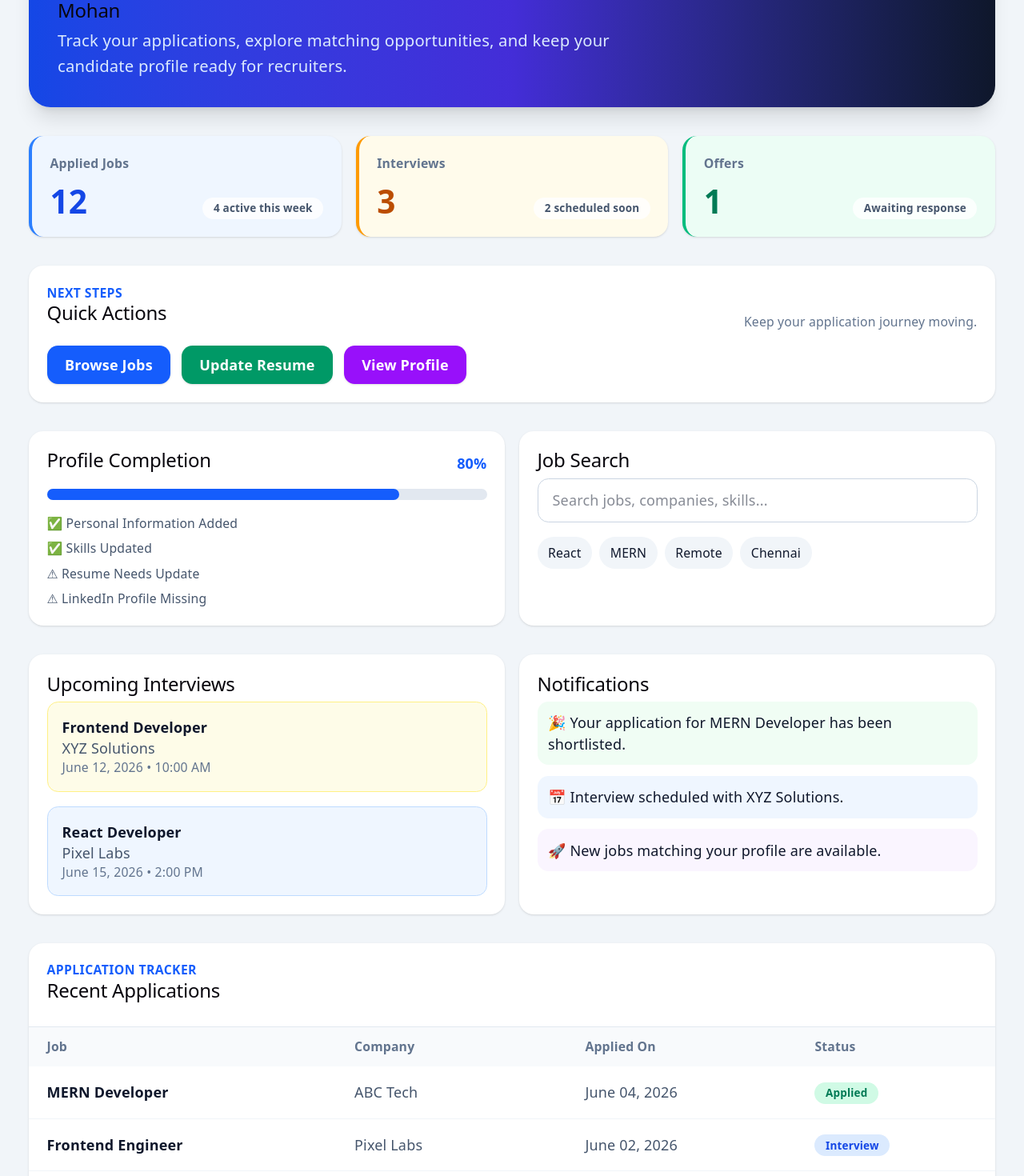
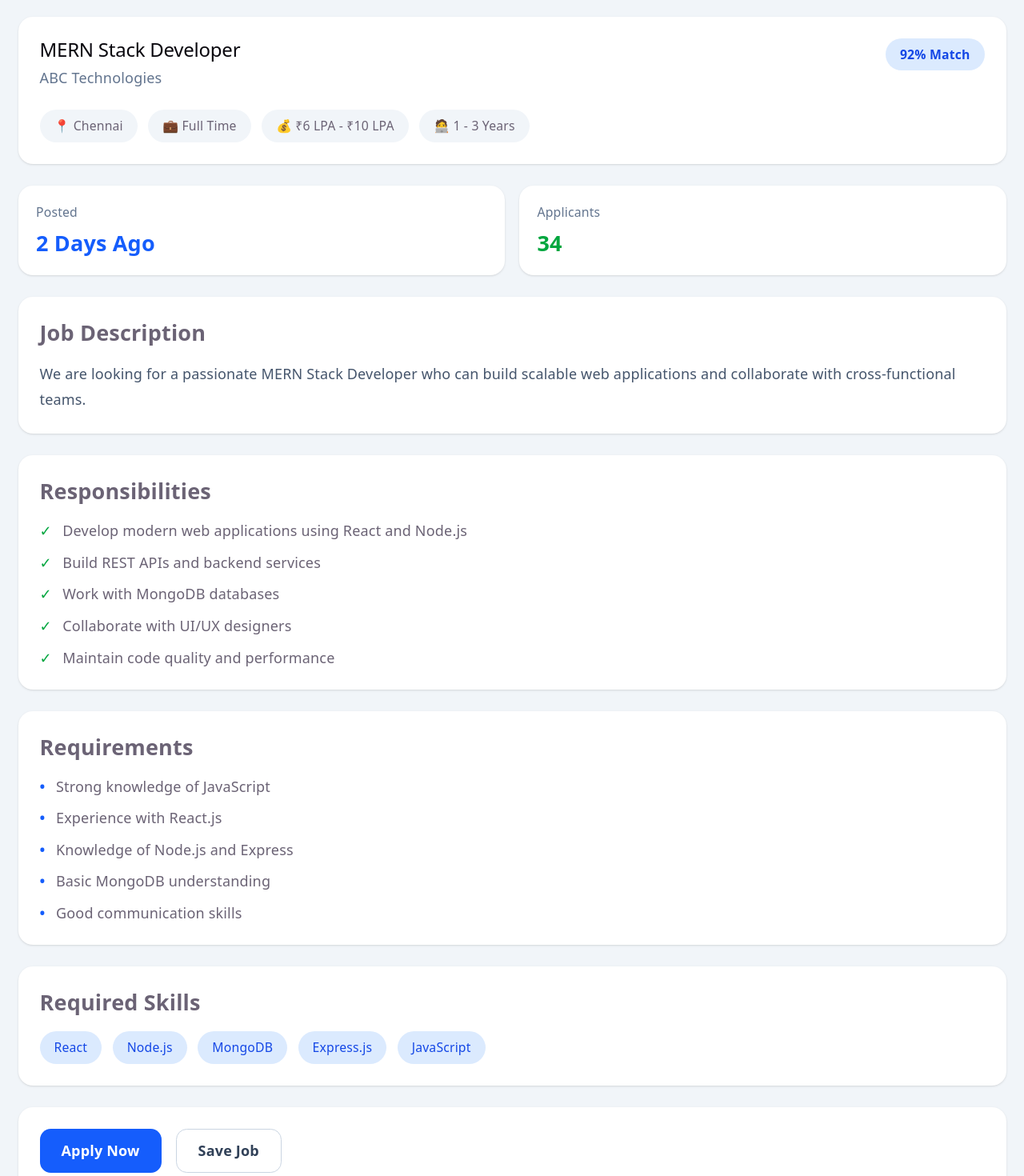
Before and after one commit to sara-mukesh-kumar/AI-Powered-Applicant-Tracking-System--ATS-, a React app in the folder FrontEnd/: page /applicant/jobdetails in a window 1280 px wide. Shown: the part 280-1750 px from the top of the page at 80% size. Built offline with nearby package versions, Linux system fonts and the light colour scheme; the HTML template or start-up script is replaced by a standard one.

Commit message:
JobDetails and ApplicantProfile Pages Added

```diff
--- a/FrontEnd/src/App.jsx
+++ b/FrontEnd/src/App.jsx
@@ -1,68 +1,56 @@
 import React from "react";
-import { useState } from 'react'
-import './App.css'
-import ApplicantDashboard from './components/Applicant/ApplicantDashboard'
-// import JobListings from './components/Applicant/JobListings'
+import "./App.css";
 import { BrowserRouter, Routes, Route, Navigate } from "react-router-dom";
+
+// Applicant
+import ApplicantDashboard from "./components/Applicant/ApplicantDashboard";
+import ApplicantProfile from "./components/Applicant/ApplicantProfile";
+import JobListings from "./components/Applicant/JobListings";
+import JobDetails from "./components/Applicant/JobDetails";
+import ResumeUpload from "./components/Applicant/ResumeUpload";
+
+// Admin
 import AdminLogin from "./components/Admin/AdminLogin";
 import AdminLayout from "./components/Admin/AdminLayout";
 import AdminDashboard from "./components/Admin/AdminDashboard";
 import AdminUserManagement from "./components/Admin/AdminUserManagement";
 import AdminJobsOverview from "./components/Admin/AdminJobsOverview";
 import AdminApplicationsMonitor from "./components/Admin/AdminApplicationsMonitor";
+
+// Recruiter
 import RecruiterDashboard from "./components/Recruiter/RecruiterDashboard";
 import RecruiterLayout from "./components/Recruiter/RecruiterLayout";
 import RecruiterNavbar from "./components/Recruiter/RecruiterNavbar";
-
 import RecruiterProfile from "./components/Recruiter/RecruiterProfile";
 import RecruiterSidebar from "./components/Recruiter/RecruiterSidebar";
-import ApplicantProfile from "./components/Applicant/ApplicantProfile";
-import JobDetails from "./components/Applicant/JobDetails";
-import ResumeUpload from "./components/Applicant/ResumeUpload";
-
-
-
-function AdminProtectedRoute({ children }) {
-  const user = JSON.parse(localStorage.getItem("user"));
-  const token = localStorage.getItem("token");
-
-  if (!token || !user || user.role !== "admin") {
-    return <Navigate to="/admin/login" replace />;
-  }
-  return children;
-}
 
 function App() {
   return (
-
-    <>
     <BrowserRouter>
       <Routes>
+
+        {/* Default Route */}
         <Route path="/" element={<Navigate to="/admin/dashboard" replace />} />
+
+        {/* Admin Routes */}
         <Route path="/admin/login" element={<AdminLogin />} />
 
-          {/* Protected Route temporarily hataya */}
         <Route path="/admin" element={<AdminLayout />}>
           <Route index element={<Navigate to="dashboard" replace />} />
           <Route path="dashboard" element={<AdminDashboard />} />
           <Route path="jobs" element={<AdminJobsOverview />} />
           <Route path="applications" element={<AdminApplicationsMonitor />} />
           <Route path="users" element={<AdminUserManagement />} />
-
         </Route>
 
-          {/* Applicant routes */}
-          <Route path="/applicant" element={<ApplicantDashboard />} >
-           <Route index element={<Navigate to="dashboard" replace />} />
-           <Route path="dashboard" element={<ApplicantDashboard />}/>
-           <Route path="profile" element={<ApplicantProfile />}/>
-           {/* <Route path="tracker" element={<ApplicantionTracker />}/> */}
-           <Route path="jobDetails" element={<JobDetails />}/>
-           {/* <Route path="joblisting" element={<Joblistings />}/> */}
-           <Route path="resumeupload" element={<ResumeUpload />}/>
-          </Route>
+        {/* Applicant Routes */}
+        <Route path="/applicant/dashboard" element={<ApplicantDashboard />} />
+        <Route path="/applicant/profile" element={<ApplicantProfile />} />
+        <Route path="/applicant/jobdetails" element={<JobDetails />} />
+        <Route path="/applicant/joblisting" element={<JobListings />} />
+        <Route path="/applicant/resumeupload" element={<ResumeUpload />} />
 
-          {/* Recruiter routes */}
+        {/* Recruiter Routes */}
         <Route path="/recruiter" element={<RecruiterLayout />}>
           <Route index element={<Navigate to="dashboard" replace />} />
           <Route path="dashboard" element={<RecruiterDashboard />} />
@@ -71,21 +59,8 @@ function App() {
           <Route path="sidebar" element={<RecruiterSidebar />} />
         </Route>
 
-
       </Routes>
     </BrowserRouter>
-
-
-
-
-
-
-      {/* <AdminLayout />
-
-    <ApplicantDashboard />
-    <JobListings /> */}
-
-    </>
   );
 }
 
--- a/FrontEnd/src/components/Applicant/JobDetails.jsx
+++ b/FrontEnd/src/components/Applicant/JobDetails.jsx
@@ -1,8 +1,237 @@
-import React from 'react'
+function JobDetails() {
+  const job = {
+    title: 'MERN Stack Developer',
+    company: 'ABC Technologies',
+    location: 'Chennai',
+    type: 'Full Time',
+    salary: '₹6 LPA - ₹10 LPA',
+    experience: '1 - 3 Years',
+    match: '92% Match',
+    postedDate: '2 Days Ago',
+    applicants: 34,
+    skills: [
+      'React',
+      'Node.js',
+      'MongoDB',
+      'Express.js',
+      'JavaScript'
+    ],
+    description:
+      'We are looking for a passionate MERN Stack Developer who can build scalable web applications and collaborate with cross-functional teams.',
 
-const JobDetails = () => {
+    responsibilities: [
+      'Develop modern web applications using React and Node.js',
+      'Build REST APIs and backend services',
+      'Work with MongoDB databases',
+      'Collaborate with UI/UX designers',
+      'Maintain code quality and performance'
+    ],
+
+    requirements: [
+      'Strong knowledge of JavaScript',
+      'Experience with React.js',
+      'Knowledge of Node.js and Express',
+      'Basic MongoDB understanding',
+      'Good communication skills'
+    ]
+  }
+
   return (
-    <div>JobDetails</div>
+    <div className="min-h-screen bg-slate-100">
+
+      {/* Header */}
+      <section className="bg-gradient-to-r from-blue-700 via-indigo-700 to-slate-900 px-6 py-10 text-white">
+
+        <div className="mx-auto max-w-7xl">
+
+          <p className="text-sm uppercase tracking-widest text-blue-100">
+            Applicant Portal
+          </p>
+
+          <h1 className="mt-2 text-4xl font-bold">
+            Job Details
+          </h1>
+
+          <p className="mt-3 text-blue-100">
+            Explore complete information about this opportunity.
+          </p>
+
+        </div>
+
+      </section>
+
+      <main className="mx-auto max-w-6xl px-5 py-8">
+
+        {/* Main Card */}
+        <section className="rounded-2xl bg-white p-6 shadow-sm">
+
+          <div className="flex flex-col gap-4 md:flex-row md:items-start md:justify-between">
+
+            <div>
+
+              <h2 className="text-3xl font-bold">
+                {job.title}
+              </h2>
+
+              <p className="mt-2 text-slate-500">
+                {job.company}
+              </p>
+
+            </div>
+
+            <span className="rounded-full bg-blue-100 px-4 py-2 text-sm font-bold text-blue-700">
+              {job.match}
+            </span>
+
+          </div>
+
+          {/* Info Badges */}
+          <div className="mt-6 flex flex-wrap gap-3">
+
+            <span className="rounded-full bg-slate-100 px-4 py-2 text-sm">
+              📍 {job.location}
+            </span>
+
+            <span className="rounded-full bg-slate-100 px-4 py-2 text-sm">
+              💼 {job.type}
+            </span>
+
+            <span className="rounded-full bg-slate-100 px-4 py-2 text-sm">
+              💰 {job.salary}
+            </span>
+
+            <span className="rounded-full bg-slate-100 px-4 py-2 text-sm">
+              🧑‍💻 {job.experience}
+            </span>
+
+          </div>
+
+        </section>
+
+        {/* Job Stats */}
+        <section className="mt-6 grid gap-4 md:grid-cols-2">
+
+          <div className="rounded-2xl bg-white p-5 shadow-sm">
+
+            <p className="text-sm text-slate-500">
+              Posted
+            </p>
+
+            <h3 className="mt-2 text-2xl font-bold text-blue-600">
+              {job.postedDate}
+            </h3>
+
+          </div>
+
+          <div className="rounded-2xl bg-white p-5 shadow-sm">
+
+            <p className="text-sm text-slate-500">
+              Applicants
+            </p>
+
+            <h3 className="mt-2 text-2xl font-bold text-green-600">
+              {job.applicants}
+            </h3>
+
+          </div>
+
+        </section>
+
+        {/* Description */}
+        <section className="mt-6 rounded-2xl bg-white p-6 shadow-sm">
+
+          <h3 className="mb-4 text-2xl font-bold">
+            Job Description
+          </h3>
+
+          <p className="leading-7 text-slate-600">
+            {job.description}
+          </p>
+
+        </section>
+
+        {/* Responsibilities */}
+        <section className="mt-6 rounded-2xl bg-white p-6 shadow-sm">
+
+          <h3 className="mb-4 text-2xl font-bold">
+            Responsibilities
+          </h3>
+
+          <ul className="space-y-3">
+
+            {job.responsibilities.map((item, index) => (
+              <li key={index} className="flex gap-3">
+                <span className="font-bold text-green-600">✓</span>
+                <span>{item}</span>
+              </li>
+            ))}
+
+          </ul>
+
+        </section>
+
+        {/* Requirements */}
+        <section className="mt-6 rounded-2xl bg-white p-6 shadow-sm">
+
+          <h3 className="mb-4 text-2xl font-bold">
+            Requirements
+          </h3>
+
+          <ul className="space-y-3">
+
+            {job.requirements.map((item, index) => (
+              <li key={index} className="flex gap-3">
+                <span className="font-bold text-blue-600">•</span>
+                <span>{item}</span>
+              </li>
+            ))}
+
+          </ul>
+
+        </section>
+
+        {/* Skills */}
+        <section className="mt-6 rounded-2xl bg-white p-6 shadow-sm">
+
+          <h3 className="mb-4 text-2xl font-bold">
+            Required Skills
+          </h3>
+
+          <div className="flex flex-wrap gap-3">
+
+            {job.skills.map((skill, index) => (
+              <span
+                key={index}
+                className="rounded-full bg-blue-100 px-4 py-2 text-sm font-medium text-blue-700"
+              >
+                {skill}
+              </span>
+            ))}
+
+          </div>
+
+        </section>
+
+        {/* Buttons */}
+        <section className="mt-6 rounded-2xl bg-white p-6 shadow-sm">
+
+          <div className="flex flex-col gap-4 sm:flex-row">
+
+            <button className="rounded-xl bg-blue-600 px-6 py-3 font-semibold text-white transition hover:bg-blue-700">
+              Apply Now
+            </button>
+
+            <button className="rounded-xl border border-slate-300 px-6 py-3 font-semibold text-slate-700 transition hover:bg-slate-100">
+              Save Job
+            </button>
+
+          </div>
+
+        </section>
+
+      </main>
+
+    </div>
   )
 }
 
```
Lines whose indentation alone changed are shown as unchanged.
